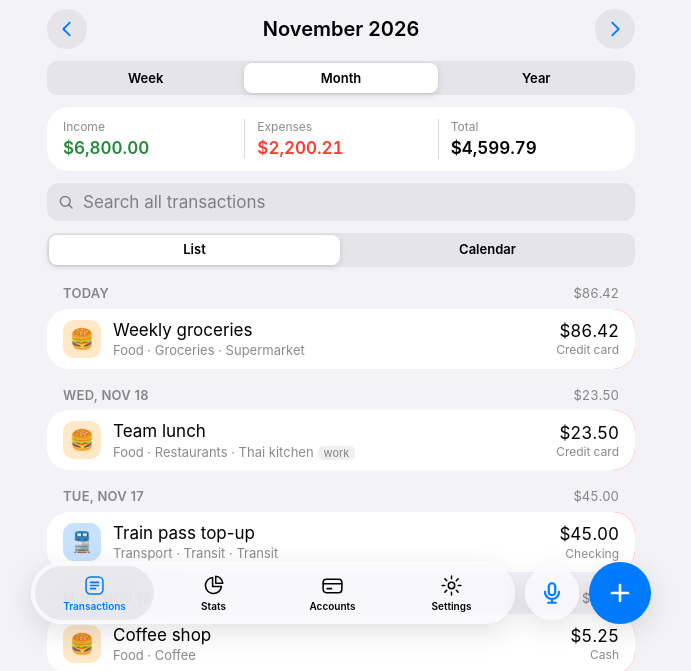
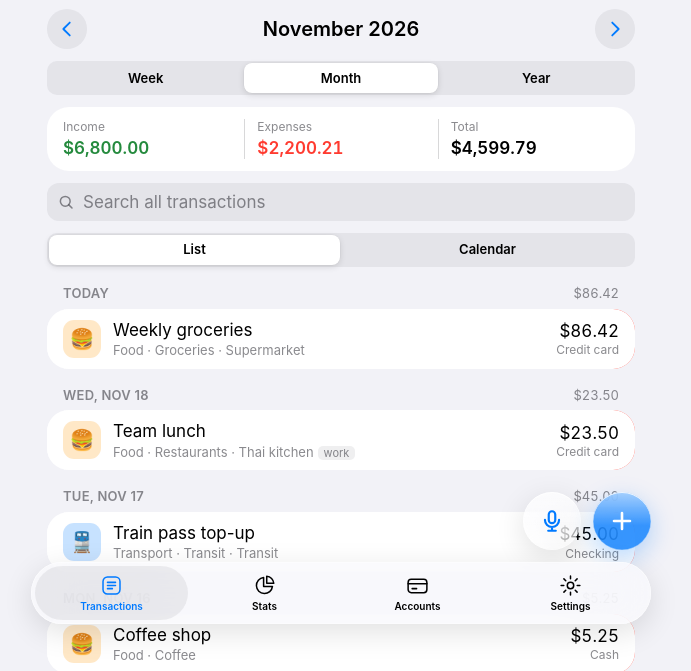
Before and after one commit to venvelamakanni/venvelamakanni.github.io, a plain HTML site: page pocket-ledger/index.html in a window 1280 px wide. Shown: the part 164-835 px from the top of the page, without its empty margins (299-990 px from the left). Drawn offline with Linux system fonts and the light colour scheme.

Commit message:
Pocket Ledger: floating glass add and voice buttons above the tab bar
Co-Authored-By: Claude Opus 5.5 <noreply@anthropic.com>
Claude-Session: https://claude.ai/code/session_01GtN8ZjRXcgFaZD83FB451i

```diff
--- a/pocket-ledger/index.html
+++ b/pocket-ledger/index.html
@@ -22,7 +22,7 @@ img{max-width:100%}
   --bg:#F2F2F7;--bg2:#FFFFFF;--bg3:#E9E9EE;--fill:rgba(120,120,128,.12);--fill2:rgba(120,120,128,.2);--thumb:#FFFFFF;
   --label:#000000;--label2:rgba(60,60,67,.6);--label3:rgba(60,60,67,.3);--sep:rgba(60,60,67,.2);
   --blue:#007AFF;--red:#FF3B30;--green:#248A3D;--orange:#C75F00;--meter-ok:#34C759;--meter-warn:#FF9500;
-  --glass:rgba(250,250,252,.72);--glass-edge:rgba(255,255,255,.7);--shadow:0 8px 30px rgba(0,0,0,.12);
+  --glass:rgba(250,250,252,.72);--glass-btn:rgba(255,255,255,.42);--glass-tint:rgba(0,122,255,.78);--glass-hi:rgba(255,255,255,.75);--glass-sheen:rgba(255,255,255,.55);--glass-edge:rgba(255,255,255,.7);--shadow:0 8px 30px rgba(0,0,0,.12);
   --kbd:#D1D3D9;--key:#FFFFFF;--key2:#ADB2BC;
   --font:-apple-system,BlinkMacSystemFont,"SF Pro Text","SF Pro",system-ui,"Helvetica Neue",Arial,sans-serif;
   --round:ui-rounded,"SF Pro Rounded",-apple-system,system-ui,sans-serif;
@@ -32,13 +32,13 @@ img{max-width:100%}
   --bg:#000000;--bg2:#1C1C1E;--bg3:#2C2C2E;--fill:rgba(118,118,128,.24);--fill2:rgba(118,118,128,.36);--thumb:#636366;
   --label:#FFFFFF;--label2:rgba(235,235,245,.6);--label3:rgba(235,235,245,.3);--sep:rgba(84,84,88,.65);
   --blue:#0A84FF;--red:#FF453A;--green:#30D158;--orange:#FF9F0A;--meter-ok:#30D158;--meter-warn:#FF9F0A;
-  --glass:rgba(36,36,40,.68);--glass-edge:rgba(255,255,255,.12);--shadow:0 8px 30px rgba(0,0,0,.55);
+  --glass:rgba(36,36,40,.68);--glass-btn:rgba(60,60,67,.38);--glass-tint:rgba(10,132,255,.55);--glass-hi:rgba(255,255,255,.28);--glass-sheen:rgba(255,255,255,.14);--glass-edge:rgba(255,255,255,.12);--shadow:0 8px 30px rgba(0,0,0,.55);
   --kbd:#1F1F21;--key:#4B4B4F;--key2:#2E2E31;color-scheme:dark}}
 :root[data-theme="dark"]{
   --bg:#000000;--bg2:#1C1C1E;--bg3:#2C2C2E;--fill:rgba(118,118,128,.24);--fill2:rgba(118,118,128,.36);--thumb:#636366;
   --label:#FFFFFF;--label2:rgba(235,235,245,.6);--label3:rgba(235,235,245,.3);--sep:rgba(84,84,88,.65);
   --blue:#0A84FF;--red:#FF453A;--green:#30D158;--orange:#FF9F0A;--meter-ok:#30D158;--meter-warn:#FF9F0A;
-  --glass:rgba(36,36,40,.68);--glass-edge:rgba(255,255,255,.12);--shadow:0 8px 30px rgba(0,0,0,.55);
+  --glass:rgba(36,36,40,.68);--glass-btn:rgba(60,60,67,.38);--glass-tint:rgba(10,132,255,.55);--glass-hi:rgba(255,255,255,.28);--glass-sheen:rgba(255,255,255,.14);--glass-edge:rgba(255,255,255,.12);--shadow:0 8px 30px rgba(0,0,0,.55);
   --kbd:#1F1F21;--key:#4B4B4F;--key2:#2E2E31;color-scheme:dark}
 *{box-sizing:border-box}
 html,body{min-height:100%}
@@ -63,7 +63,7 @@ svg.i{width:22px;height:22px;fill:none;stroke:currentColor;stroke-width:2;stroke
 .tbtn:disabled{color:var(--label3)}
 .navicon{width:36px;height:36px;border-radius:50%;background:var(--fill);border:0;color:var(--blue);display:grid;place-items:center}
 
-.app{max-width:620px;margin:0 auto;padding-left:max(16px,env(safe-area-inset-left,0px));padding-right:max(16px,env(safe-area-inset-right,0px));padding-block:0 calc(120px + env(safe-area-inset-bottom,0px))}
+.app{max-width:620px;margin:0 auto;padding-left:max(16px,env(safe-area-inset-left,0px));padding-right:max(16px,env(safe-area-inset-right,0px));padding-block:0 calc(190px + env(safe-area-inset-bottom,0px))}
 .large{font-size:34px;line-height:41px;font-weight:700;letter-spacing:.012em;margin:0 0 12px;text-wrap:balance}
 .stack{display:flex;flex-direction:column;gap:12px}
 
@@ -182,12 +182,16 @@ button.cell:active,.row:active{background:var(--fill)}
 
 /* tab bar */
 .tabwrap{position:fixed;left:0;right:0;bottom:0;z-index:20;pointer-events:none;padding:0 max(16px,env(safe-area-inset-right,0px)) max(12px,calc(env(safe-area-inset-bottom,0px) - 4px)) max(16px,env(safe-area-inset-left,0px))}
-.tabin{max-width:620px;margin:0 auto;display:flex;gap:10px;align-items:center}
-.tabbar{pointer-events:auto;flex:1;display:grid;grid-template-columns:repeat(4,1fr);height:62px;padding:4px;border-radius:31px;background:var(--glass);-webkit-backdrop-filter:blur(24px) saturate(180%);backdrop-filter:blur(24px) saturate(180%);box-shadow:var(--shadow),inset 0 0 0 .5px var(--glass-edge)}
+.tabin{max-width:620px;margin:0 auto;display:flex;flex-direction:column;gap:12px}
+.fabs{align-self:flex-end;display:flex;gap:12px;align-items:center}
+.tabbar{pointer-events:auto;display:grid;grid-template-columns:repeat(4,1fr);height:62px;padding:4px;border-radius:31px;background:var(--glass);-webkit-backdrop-filter:blur(24px) saturate(180%);backdrop-filter:blur(24px) saturate(180%);box-shadow:var(--shadow),inset 0 0 0 .5px var(--glass-edge)}
 .tab{border:0;background:none;border-radius:27px;display:flex;flex-direction:column;align-items:center;justify-content:center;gap:2px;font-size:10px;font-weight:600;color:var(--label);min-width:0}
 .tab svg{width:25px;height:25px;fill:none;stroke:currentColor;stroke-width:1.7;stroke-linecap:round;stroke-linejoin:round}
 .tab.on{color:var(--blue);background:var(--fill)}
-.fab{pointer-events:auto;width:62px;height:62px;border-radius:50%;border:0;background:var(--blue);color:#fff;box-shadow:var(--shadow);display:grid;place-items:center;flex:none}
+.fab,.mic{pointer-events:auto;width:58px;height:58px;border-radius:50%;border:0;display:grid;place-items:center;flex:none;-webkit-backdrop-filter:blur(22px) saturate(190%);backdrop-filter:blur(22px) saturate(190%);transition:transform .15s ease}
+.fab{color:#fff;background:linear-gradient(180deg,var(--glass-sheen),rgba(255,255,255,0) 58%),var(--glass-tint);box-shadow:0 8px 24px rgba(0,122,255,.28),inset 0 1px 0 var(--glass-hi),inset 0 0 0 .5px rgba(255,255,255,.35)}
+.fab:active,.mic:active{transform:scale(.92)}
+@media (prefers-reduced-motion:reduce){.fab,.mic{transition:none}}
 .fab svg{width:28px;height:28px;stroke:#fff;stroke-width:2.6;fill:none;stroke-linecap:round}
 
 /* sheet */
@@ -200,7 +204,7 @@ button.cell:active,.row:active{background:var(--fill)}
 .sscroll{flex:1;overflow:auto;-webkit-overflow-scrolling:touch;padding:0 max(16px,env(safe-area-inset-right,0px)) calc(24px + env(safe-area-inset-bottom,0px)) max(16px,env(safe-area-inset-left,0px));display:flex;flex-direction:column;gap:12px}
 .sscroll>*{flex-shrink:0}
 .sgn{flex:none;width:40px;height:32px;border-radius:8px;border:0;background:var(--fill);color:var(--blue);font-size:19px;font-weight:600}
-.mic{pointer-events:auto;width:54px;height:54px;border-radius:50%;border:0;background:var(--glass);-webkit-backdrop-filter:blur(24px) saturate(180%);backdrop-filter:blur(24px) saturate(180%);box-shadow:var(--shadow),inset 0 0 0 .5px var(--glass-edge);color:var(--blue);display:grid;place-items:center;flex:none}
+.mic{color:var(--blue);background:linear-gradient(180deg,var(--glass-sheen),rgba(255,255,255,0) 58%),var(--glass-btn);box-shadow:var(--shadow),inset 0 1px 0 var(--glass-hi),inset 0 0 0 .5px var(--glass-edge)}
 .mic svg,.vmic svg{width:26px;height:26px;fill:none;stroke:currentColor;stroke-width:2;stroke-linecap:round;stroke-linejoin:round}
 .vmic{position:relative;width:92px;height:92px;border-radius:50%;border:0;background:var(--blue);color:#fff;display:grid;place-items:center;margin:6px auto 0;box-shadow:var(--shadow)}
 .vmic svg{width:40px;height:40px}
@@ -291,7 +295,7 @@ textarea{width:100%;height:100px;border:0;border-radius:12px;background:var(--bg
 .pin button:active{background:var(--fill2)}
 .pin .pin-del{background:none;font-size:17px}
 
-.toast{position:fixed;left:50%;transform:translateX(-50%);bottom:calc(92px + env(safe-area-inset-bottom,0px));z-index:60;background:var(--glass);-webkit-backdrop-filter:blur(24px) saturate(180%);backdrop-filter:blur(24px) saturate(180%);box-shadow:var(--shadow),inset 0 0 0 .5px var(--glass-edge);color:var(--label);border-radius:99px;padding:12px 18px;display:flex;gap:14px;align-items:center;font-size:15px;font-weight:600;max-width:calc(100% - 32px)}
+.toast{position:fixed;left:50%;transform:translateX(-50%);bottom:calc(160px + env(safe-area-inset-bottom,0px));z-index:60;background:var(--glass);-webkit-backdrop-filter:blur(24px) saturate(180%);backdrop-filter:blur(24px) saturate(180%);box-shadow:var(--shadow),inset 0 0 0 .5px var(--glass-edge);color:var(--label);border-radius:99px;padding:12px 18px;display:flex;gap:14px;align-items:center;font-size:15px;font-weight:600;max-width:calc(100% - 32px)}
 .toast button{border:0;background:none;color:var(--blue);font-weight:700;padding:0;font-size:15px}
 .banner{display:flex;gap:12px;align-items:center;justify-content:space-between;flex-wrap:wrap;background:var(--bg2);border-radius:22px;padding:12px 16px;font-size:15px;color:var(--label2)}
 </style>
@@ -302,14 +306,16 @@ textarea{width:100%;height:100px;border:0;border-radius:12px;background:var(--bg
 <main class="app" id="app"></main>
 
 <div class="tabwrap"><div class="tabin">
+  <div class="fabs">
+  <button class="mic" data-act="voice" aria-label="Add by voice"><svg viewBox="0 0 24 24"><rect x="9" y="3" width="6" height="11" rx="3"/><path d="M5.5 11a6.5 6.5 0 0 0 13 0M12 17.5V21M8.5 21h7"/></svg></button>
+  <button class="fab" data-act="add" aria-label="Add transaction"><svg viewBox="0 0 28 28"><path d="M14 6v16M6 14h16"/></svg></button>
+  </div>
   <nav class="tabbar" aria-label="Sections">
     <button class="tab" data-act="tab" data-v="tx"><svg viewBox="0 0 28 28"><rect x="4.5" y="4.5" width="19" height="19" rx="5"/><path d="M9.5 10.5h9M9.5 14h9M9.5 17.5h5.5"/></svg>Transactions</button>
     <button class="tab" data-act="tab" data-v="stats"><svg viewBox="0 0 28 28"><path d="M13 5.1A9 9 0 1 0 22.9 15H13z"/><path d="M16.5 3.6a8.5 8.5 0 0 1 7.9 7.9h-7.9z"/></svg>Stats</button>
     <button class="tab" data-act="tab" data-v="acc"><svg viewBox="0 0 28 28"><rect x="3.5" y="7" width="21" height="15" rx="3.5"/><path d="M3.5 12h21M8 17.5h5"/></svg>Accounts</button>
     <button class="tab" data-act="tab" data-v="set"><svg viewBox="0 0 28 28"><circle cx="14" cy="14" r="3.6"/><path d="M14 3.5v3M14 21.5v3M3.5 14h3M21.5 14h3M6.6 6.6l2.1 2.1M19.3 19.3l2.1 2.1M6.6 21.4l2.1-2.1M19.3 8.7l2.1-2.1"/></svg>Settings</button>
   </nav>
-  <button class="mic" data-act="voice" aria-label="Add by voice"><svg viewBox="0 0 24 24"><rect x="9" y="3" width="6" height="11" rx="3"/><path d="M5.5 11a6.5 6.5 0 0 0 13 0M12 17.5V21M8.5 21h7"/></svg></button>
-  <button class="fab" data-act="add" aria-label="Add transaction"><svg viewBox="0 0 28 28"><path d="M14 6v16M6 14h16"/></svg></button>
 </div></div>
 
 <div class="sheet" id="sheet" hidden><button class="scrim" data-act="sheet-close" aria-label="Close"></button><div class="panel" id="panel" role="dialog" aria-modal="true"></div></div>
@@ -717,7 +723,7 @@ function setTab(){
   <div><div class="sec-h"><span>Install on iPhone</span></div><div class="group"><div class="cell" style="display:block;font-size:15px;line-height:1.45">1. Open this app's own link in Safari.<br>2. Tap Share, then Add to Home Screen.<br>3. Launch it from the new icon. It opens full screen like any app.</div></div></div>
 
   <div><div class="sec-h"><span>Data</span></div><div class="group">${S.sample?'<button class="cell link" data-act="clear-sample">Clear Sample Entries</button>':''}<button class="cell red" data-act="erase">Erase All Data</button></div></div>
-  <p class="sec-f" style="text-align:center">Pocket Ledger · build 7</p>
+  <p class="sec-f" style="text-align:center">Pocket Ledger · build 8</p>
   </div>`;
 }
 
```
